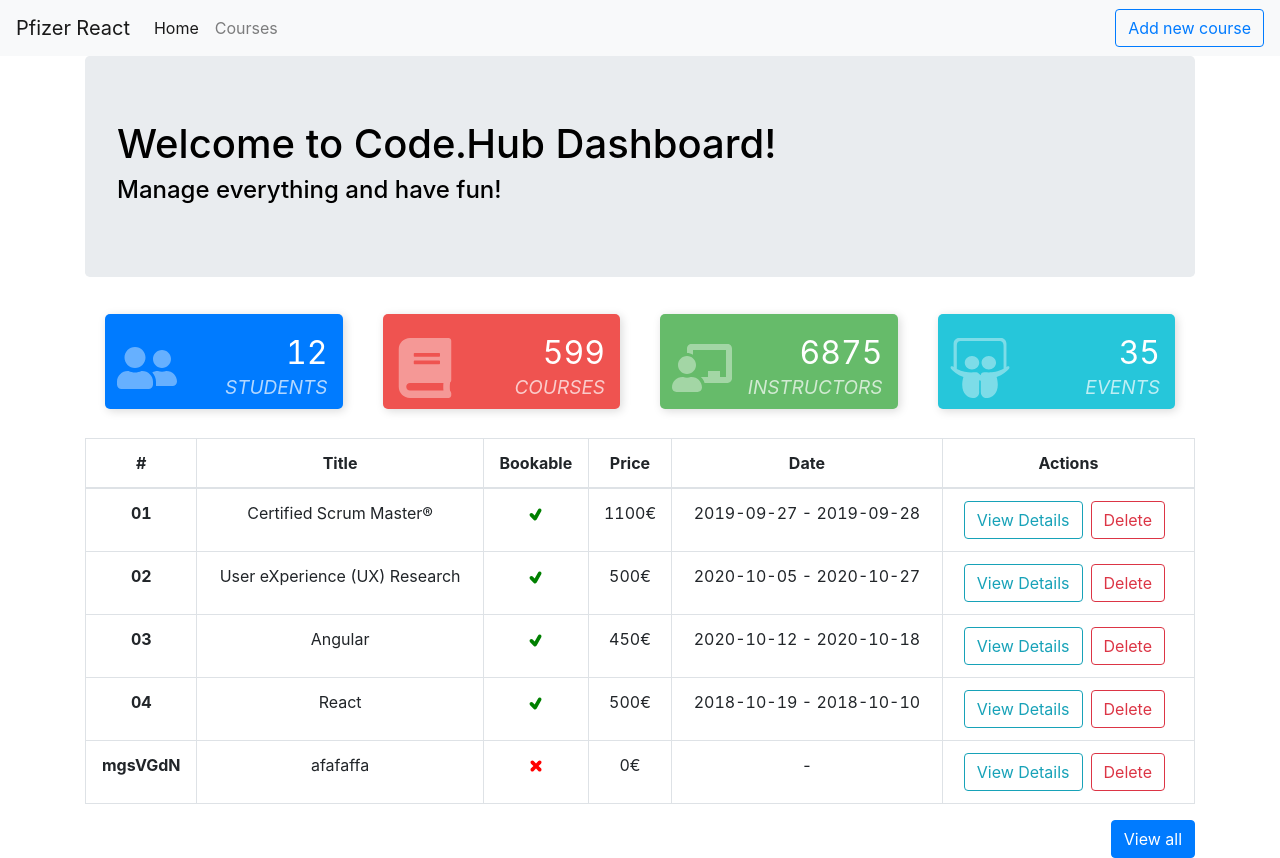
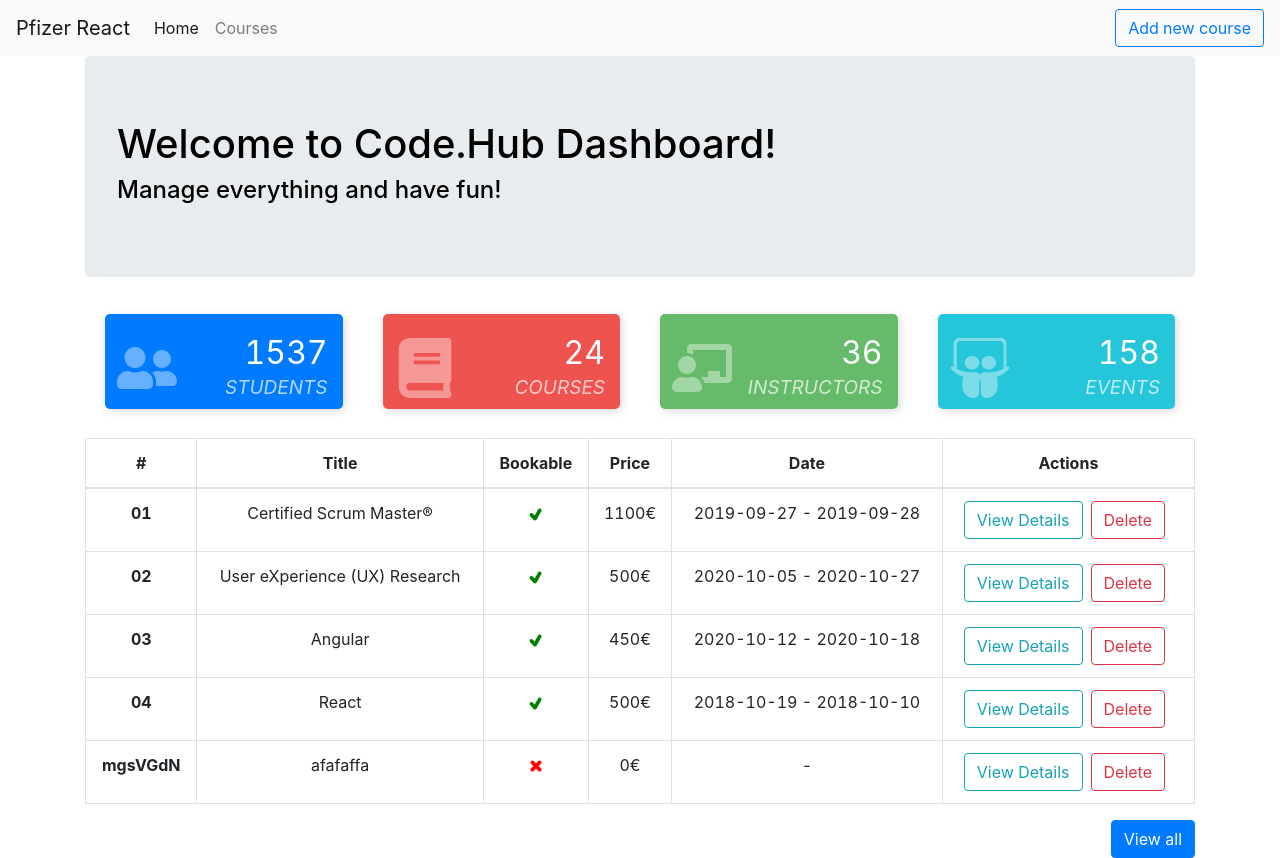
Before and after one commit to diamantisR/pfizer-react-web-app, a React (Create React App) app: page / in a window 1280 px wide. Built offline with nearby package versions, Linux system fonts and the light colour scheme; data requests are answered from the project's data file; the HTML template or start-up script is replaced by a standard one.

Commit message:
fetch stats and render stats component in home page

```diff
--- /dev/null
+++ b/src/components/common/StatsComponent.js
@@ -0,0 +1,71 @@
+import React, { useState, useEffect } from 'react';
+import axios from 'axios';
+import {
+  FaChalkboardTeacher,
+  FaSlideshare,
+  FaUserFriends,
+  FaBook,
+} from 'react-icons/fa';
+import { API_STATS } from '../api/request';
+
+const StatsComponent = () => {
+  const [stats, setStats] = useState([]);
+
+  useEffect(() => {
+    loadStats();
+  }, []);
+
+  const loadStats = async () => {
+    const result = await axios.get(API_STATS);
+    setStats(result.data);
+  };
+
+  const [students, courses, instructors, events] = stats;
+
+  return (
+    <div className='container'>
+      <div className='row'>
+        <div className='col-md-3'>
+          {students && (
+            <div className='card-counter primary'>
+              <FaUserFriends size={60} opacity={0.4} />
+              <span className='count-numbers'>{students.amount}</span>
+              <span className='count-name'>{students.title}</span>
+            </div>
+          )}
+        </div>
+        <div className='col-md-3'>
+          {courses && (
+            <div className='card-counter danger'>
+              <FaBook size={60} opacity={0.4} />
+              <span className='count-numbers'>{courses.amount}</span>
+              <span className='count-name'>{courses.title}</span>
+            </div>
+          )}
+        </div>
+
+        <div className='col-md-3'>
+          {instructors && (
+            <div className='card-counter success'>
+              <FaChalkboardTeacher size={60} opacity={0.4} />
+              <span className='count-numbers'>{instructors.amount}</span>
+              <span className='count-name'>{instructors.title}</span>
+            </div>
+          )}
+        </div>
+
+        <div className='col-md-3'>
+          {events && (
+            <div className='card-counter info'>
+              <FaSlideshare size={60} opacity={0.4} />
+              <span className='count-numbers'>{events.amount}</span>
+              <span className='count-name'>{events.title}</span>
+            </div>
+          )}
+        </div>
+      </div>
+    </div>
+  );
+};
+
+export default StatsComponent;
--- a/src/components/common/WelcomeMessage.js
+++ b/src/components/common/WelcomeMessage.js
@@ -1,56 +1,12 @@
 import React from 'react';
 import { Jumbotron } from 'react-bootstrap';
-import {
-  FaChalkboardTeacher,
-  FaSlideshare,
-  FaUserFriends,
-  FaBook,
-} from 'react-icons/fa';
 
 const WelcomeMessage = () => {
   return (
-    <>
-      <Jumbotron
-
-      >
-        <h1 style={{ color: 'black' }}>Welcome to Code.Hub Dashboard!</h1>
-        <h4 style={{ color: 'black' }}>Manage everything and have fun!</h4>
-      </Jumbotron>
-      <div className='container'>
-        <div className='row'>
-          <div className='col-md-3'>
-            <div className='card-counter primary'>
-              <FaUserFriends size={60} opacity={0.4} />
-              <span className='count-numbers'>12</span>
-              <span className='count-name'>students</span>
-            </div>
-          </div>
-          <div className='col-md-3'>
-            <div className='card-counter danger'>
-              <FaBook size={60} opacity={0.4} />
-              <span className='count-numbers'>599</span>
-              <span className='count-name'>courses</span>
-            </div>
-          </div>
-
-          <div className='col-md-3'>
-            <div className='card-counter success'>
-              <FaChalkboardTeacher size={60} opacity={0.4} />
-              <span className='count-numbers'>6875</span>
-              <span className='count-name'>instructors</span>
-            </div>
-          </div>
-
-          <div className='col-md-3'>
-            <div className='card-counter info'>
-              <FaSlideshare size={60} opacity={0.4} />
-              <span className='count-numbers'>35</span>
-              <span className='count-name'>events</span>
-            </div>
-          </div>
-        </div>
-      </div>
-    </>
+    <Jumbotron>
+      <h1 style={{ color: 'black' }}>Welcome to Code.Hub Dashboard!</h1>
+      <h4 style={{ color: 'black' }}>Manage everything and have fun!</h4>
+    </Jumbotron>
   );
 };
 
--- a/src/components/pages/Home.js
+++ b/src/components/pages/Home.js
@@ -5,6 +5,7 @@ import { TiTick, TiTimes } from 'react-icons/ti';
 import WelcomeMessage from '../common/WelcomeMessage';
 import { API_COURSES } from '../api/request';
 import { Button, Pagination, Table } from 'react-bootstrap';
+import StatsComponent from '../common/StatsComponent';
 
 const Home = () => {
   const [courses, setCourses] = useState([]);
@@ -26,6 +27,7 @@ const Home = () => {
   return (
     <div className='container'>
       <WelcomeMessage />
+      <StatsComponent />
       <div className='py-4'>
         <Table bordered>
           <thead>
--- a/src/components/pages/ViewCourse.js
+++ b/src/components/pages/ViewCourse.js
@@ -6,6 +6,7 @@ import { Alert, Spinner } from 'react-bootstrap';
 import { TiTick, TiTimes } from 'react-icons/ti';
 
 const ViewCourse = () => {
+  let queryString = '?';
   const [course, setCourse] = useState({
     title: '',
     description: '',
@@ -65,7 +66,6 @@ const ViewCourse = () => {
   };
 
   return (
-    course && (
       <div className='container'>
         <h3>{course.title}</h3>
         <img src={course.imagePath} alt={course.title} className='img-fluid' />
@@ -92,12 +92,11 @@ const ViewCourse = () => {
         <h4>Instructors</h4>
         {instructorDetails.map(instructor => (
           <div>
-            <p>{instructor.gender}</p>
+            <p>{instructor.name.first}</p>
           </div>
         ))}
-        {instructorDetails && <h5>{instructorDetails.gender}</h5>}
       </div>
-    )
+
   );
 };
 
```
